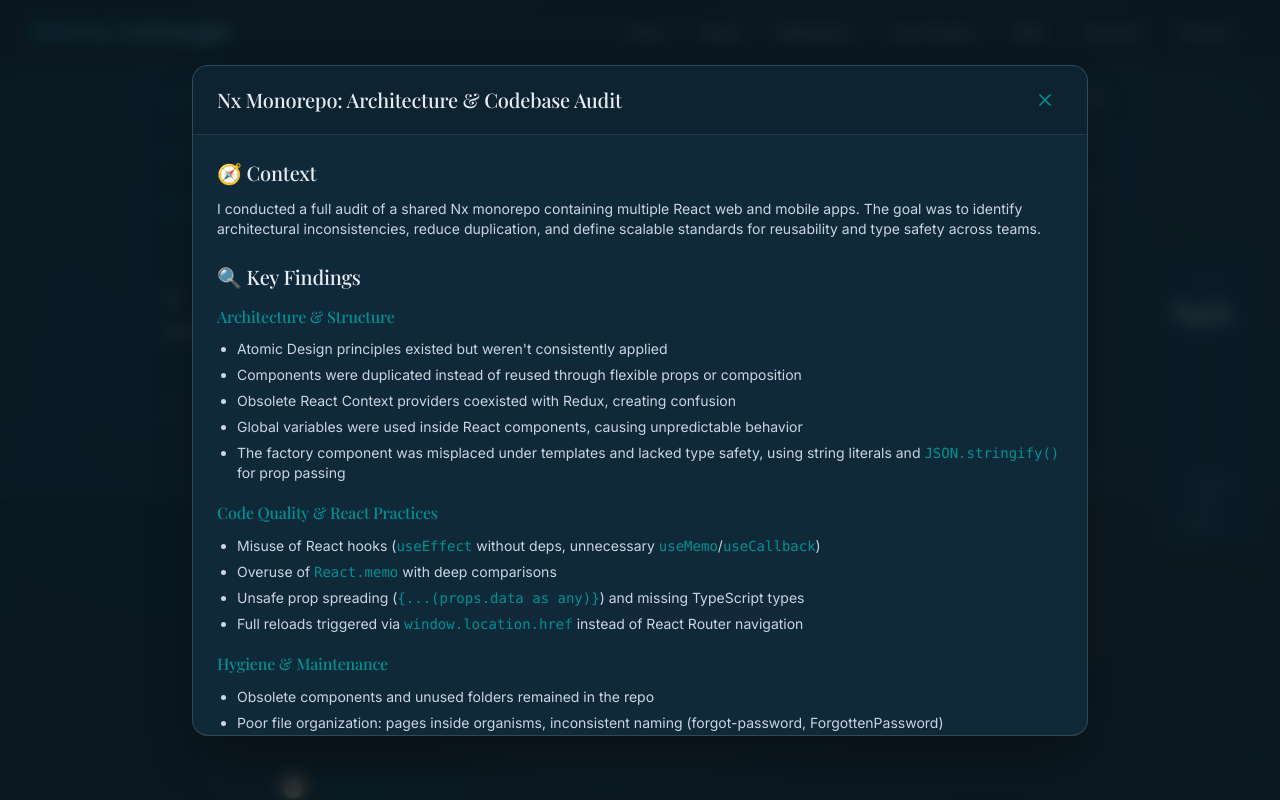
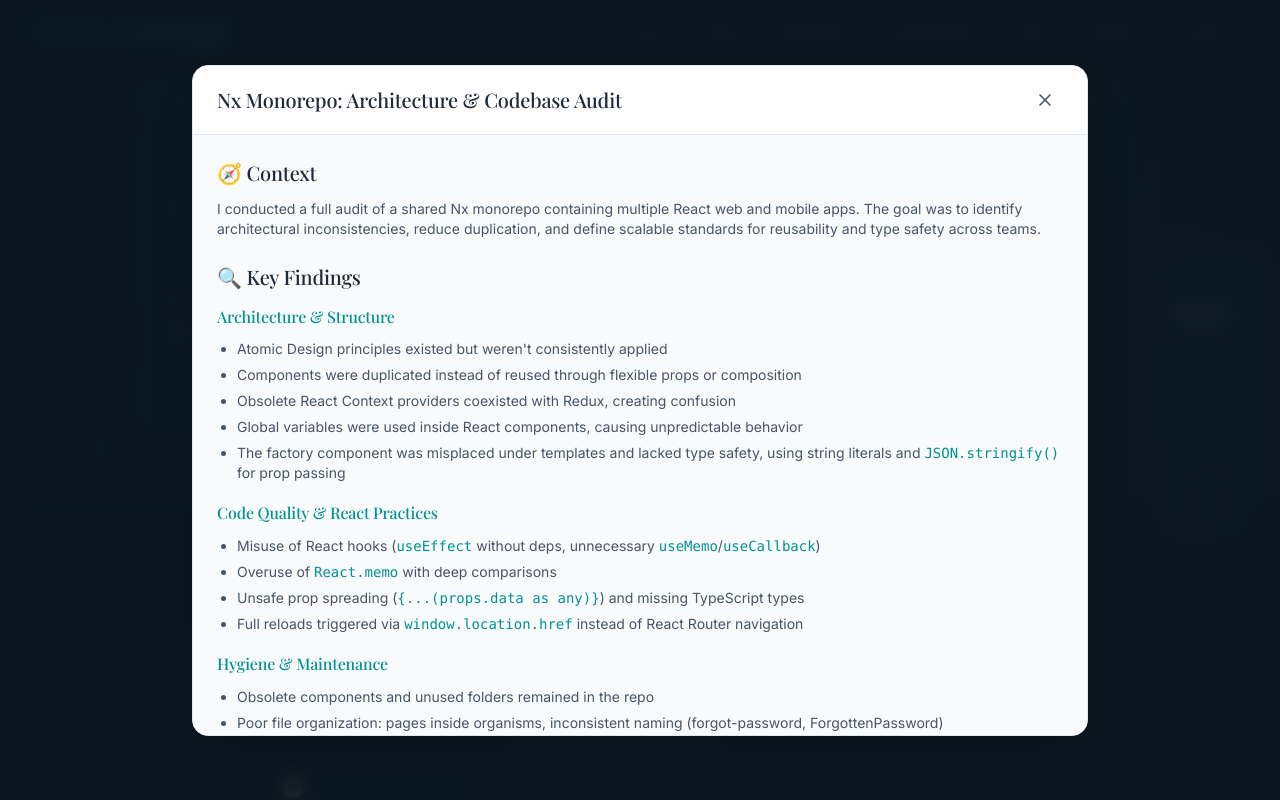
Before and after one commit to zmelina99/portfolio, a Next.js app: page / in a window 1280 px wide. Both pictures are taken after a click on the button "View Full Audit". Shown: the part 3500-4300 px from the top of the page. Built offline with nearby package versions, Linux system fonts and the light colour scheme.

Commit message:
updated modals

```diff
--- a/components/sections/CaseStudies.tsx
+++ b/components/sections/CaseStudies.tsx
@@ -136,11 +136,11 @@ export default function CaseStudies() {
         onClose={() => setIsNxModalOpen(false)}
         title="Nx Monorepo: Architecture & Codebase Audit"
       >
-        <div className="prose prose-invert prose-slate max-w-none">
-          <div className="space-y-6 text-slate-300" style={{ lineHeight: '1.8' }}>
+        <div className="prose prose-slate max-w-none">
+          <div className="space-y-6 text-[#475569]" style={{ lineHeight: '1.8' }}>
             {/* Context */}
             <section>
-              <h3 className="text-xl font-medium text-[#E6EDF2] mb-3">🧭 Context</h3>
+              <h3 className="text-xl font-medium text-[#1E293B] mb-3">🧭 Context</h3>
               <p className="text-sm">
                 I conducted a full audit of a shared Nx monorepo containing multiple React web and mobile apps.
                 The goal was to identify architectural inconsistencies, reduce duplication, and define scalable
@@ -150,7 +150,7 @@ export default function CaseStudies() {
 
             {/* Key Findings */}
             <section>
-              <h3 className="text-xl font-medium text-[#E6EDF2] mb-3">🔍 Key Findings</h3>
+              <h3 className="text-xl font-medium text-[#1E293B] mb-3">🔍 Key Findings</h3>
 
               <div className="space-y-4">
                 <div>
@@ -195,7 +195,7 @@ export default function CaseStudies() {
 
             {/* Actions Recommended */}
             <section>
-              <h3 className="text-xl font-medium text-[#E6EDF2] mb-3">⚙️ Actions Recommended</h3>
+              <h3 className="text-xl font-medium text-[#1E293B] mb-3">⚙️ Actions Recommended</h3>
               <ul className="space-y-2 text-sm list-disc pl-5">
                 <li><strong>Refactor & Consolidate:</strong> Merge duplicate components and enforce Atomic Design consistency</li>
                 <li><strong>Improve Typing:</strong> Replace <code className="text-[#009293]">any</code> types with clear interfaces; enable strict TS rules</li>
@@ -209,7 +209,7 @@ export default function CaseStudies() {
 
             {/* Impact */}
             <section>
-              <h3 className="text-xl font-medium text-[#E6EDF2] mb-3">📈 Impact</h3>
+              <h3 className="text-xl font-medium text-[#1E293B] mb-3">📈 Impact</h3>
               <ul className="space-y-2 text-sm list-disc pl-5">
                 <li>Reduced component duplication by ≈40% through shared libraries</li>
                 <li>Improved type safety and stability across web and mobile builds</li>
@@ -221,7 +221,7 @@ export default function CaseStudies() {
 
             {/* Takeaway */}
             <section>
-              <h3 className="text-xl font-medium text-[#E6EDF2] mb-3">💬 Takeaway</h3>
+              <h3 className="text-xl font-medium text-[#1E293B] mb-3">💬 Takeaway</h3>
               <p className="text-sm">
                 This audit reinforced the value of architectural clarity and team alignment in multi-platform
                 environments. Good code structure isn't just about components — it's about communication,
--- a/components/ui/modal.tsx
+++ b/components/ui/modal.tsx
@@ -11,6 +11,8 @@ interface ModalProps {
 }
 
 export function Modal({ isOpen, onClose, title, children, className }: ModalProps) {
+  const [isVisible, setIsVisible] = React.useState(false)
+
   React.useEffect(() => {
     const handleEscape = (e: KeyboardEvent) => {
       if (e.key === "Escape") onClose()
@@ -19,6 +21,10 @@ export function Modal({ isOpen, onClose, title, children, className }: ModalProp
     if (isOpen) {
       document.addEventListener("keydown", handleEscape)
       document.body.style.overflow = "hidden"
+      // Trigger animation after mount
+      setTimeout(() => setIsVisible(true), 10)
+    } else {
+      setIsVisible(false)
     }
 
     return () => {
@@ -33,7 +39,8 @@ export function Modal({ isOpen, onClose, title, children, className }: ModalProp
     <>
       {/* Backdrop */}
       <div
-        className="fixed inset-0 bg-[#0A1720]/80 backdrop-blur-sm z-50 animate-fade-in"
+        className="fixed inset-0 bg-[#0A1720]/90 backdrop-blur-md z-50 transition-opacity duration-300"
+        style={{ opacity: isVisible ? 1 : 0 }}
         onClick={onClose}
       />
 
@@ -41,25 +48,26 @@ export function Modal({ isOpen, onClose, title, children, className }: ModalProp
       <div className="fixed inset-0 z-50 flex items-center justify-center p-4 pointer-events-none">
         <div
           className={cn(
-            "relative bg-[#112B3C]/95 backdrop-blur-md border border-white/15 rounded-2xl shadow-2xl shadow-black/40 max-w-4xl w-full max-h-[85vh] overflow-hidden pointer-events-auto animate-fade-in",
+            "relative bg-white border border-[#E2E8F0] rounded-2xl shadow-2xl shadow-black/20 max-w-4xl w-full max-h-[85vh] overflow-hidden pointer-events-auto transition-all duration-300",
+            isVisible ? "opacity-100 scale-100" : "opacity-0 scale-95",
             className
           )}
           onClick={(e) => e.stopPropagation()}
         >
           {/* Header */}
-          <div className="sticky top-0 bg-[#0F2330]/90 backdrop-blur-md border-b border-white/10 px-6 py-4 flex items-center justify-between z-10">
-            <h2 className="text-xl font-medium text-[#E6EDF2]">{title}</h2>
+          <div className="sticky top-0 bg-white/95 backdrop-blur-sm border-b border-[#E2E8F0] px-6 py-4 flex items-center justify-between z-10">
+            <h2 className="text-xl font-medium text-[#1E293B]">{title}</h2>
             <button
               onClick={onClose}
-              className="p-2 rounded-lg hover:bg-[#009293]/10 transition-colors duration-300 focus-visible:outline-none focus-visible:ring-2 focus-visible:ring-[#009293]"
+              className="p-2 rounded-lg hover:bg-[#E5E7EB] transition-colors duration-300 focus-visible:outline-none focus-visible:ring-2 focus-visible:ring-[#009293]"
               aria-label="Close modal"
             >
-              <X className="h-5 w-5 text-[#009293]" />
+              <X className="h-5 w-5 text-[#475569]" />
             </button>
           </div>
 
           {/* Content */}
-          <div className="overflow-y-auto max-h-[calc(85vh-80px)] px-6 py-6">
+          <div className="overflow-y-auto max-h-[calc(85vh-80px)] px-6 py-6 bg-[#F9FAFB]">
             {children}
           </div>
         </div>
```
